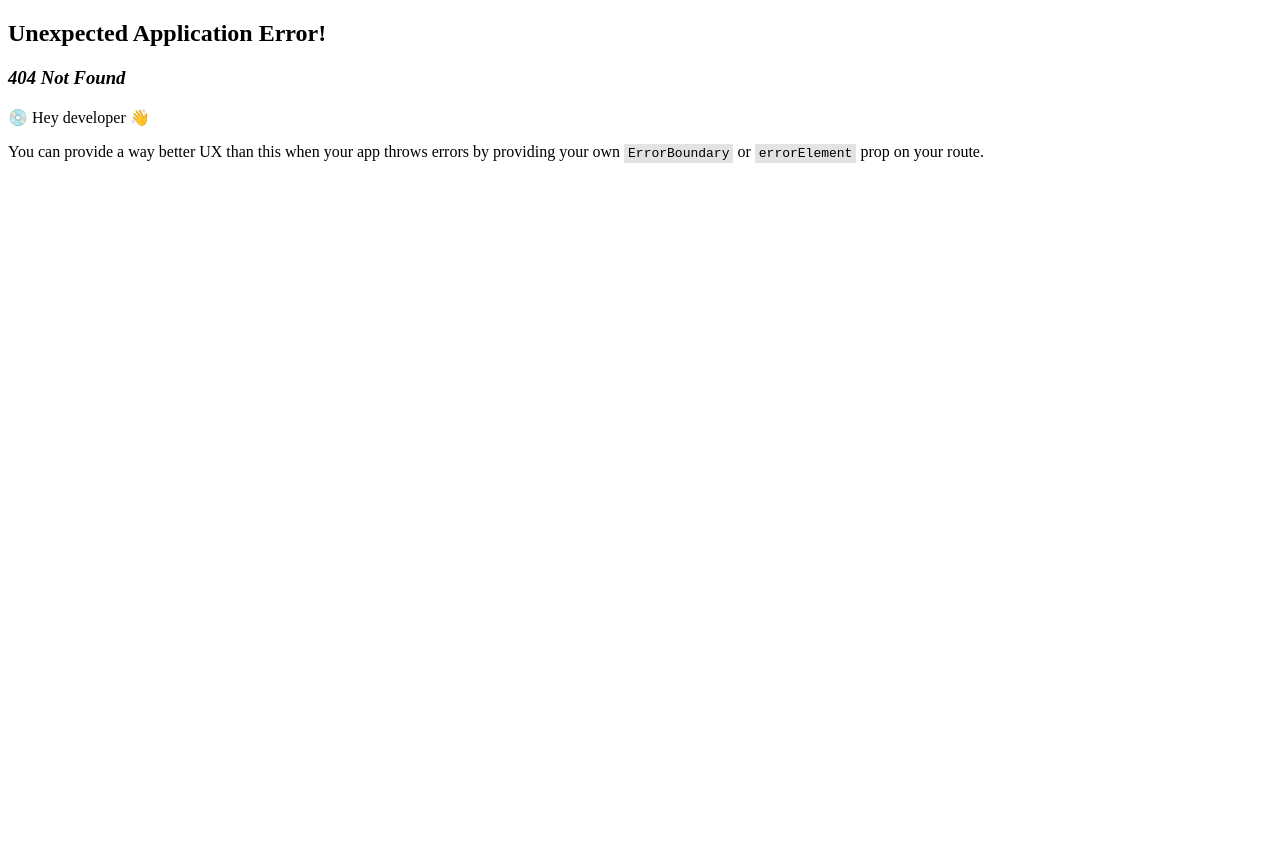
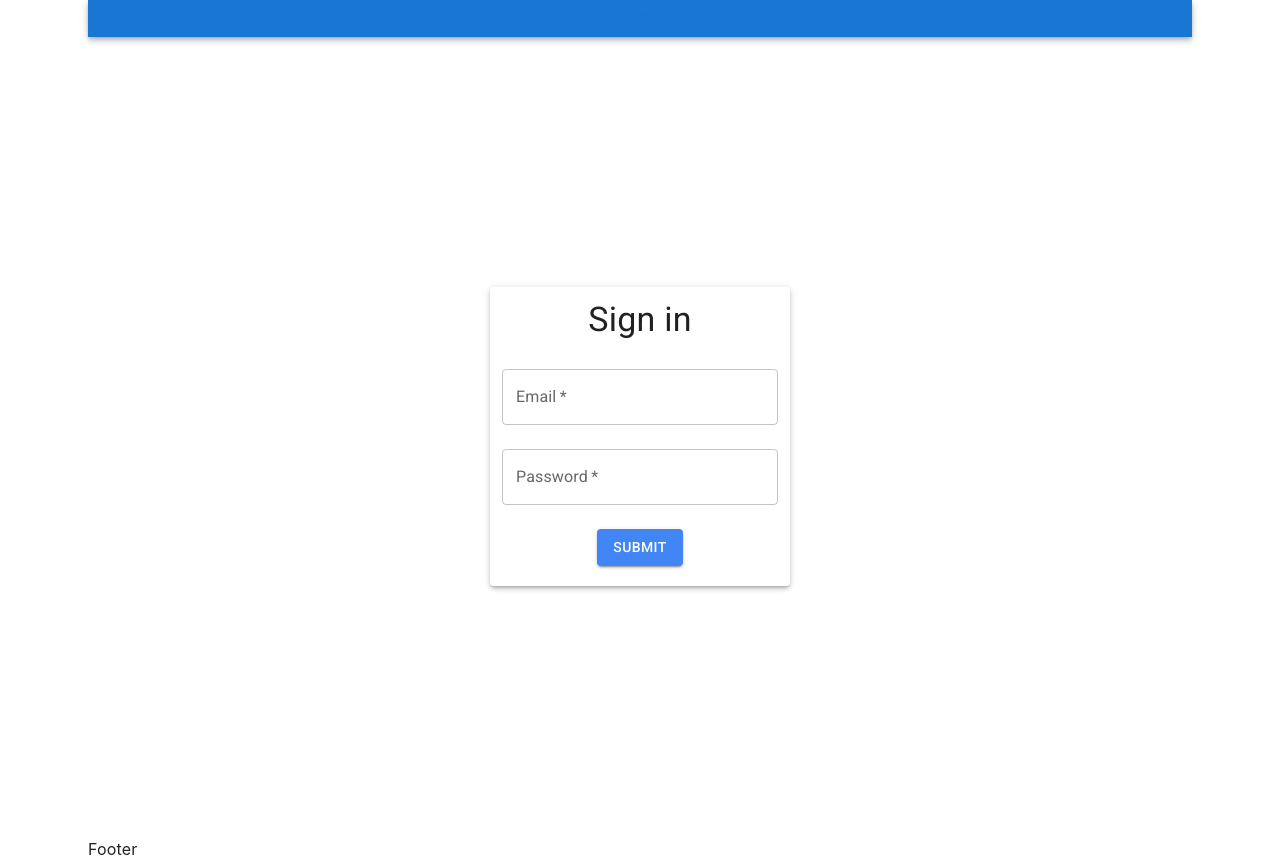
Before and after one commit to felipearmat/clojure-react-app, a React (Create React App) app in the folder frontend/: page /records in a window 1280 px wide. Before the commit this address had no page. Before the commit the page ends 800 px from the top, so only its background shows below. Built offline with nearby package versions, Linux system fonts and the light colour scheme; no server answers.

Commit message:
Adding front-end components and views

```diff
--- a/frontend/src/App.js
+++ b/frontend/src/App.js
@@ -1,60 +1,66 @@
-import { useState } from "react";
+import { useState, useEffect } from "react";
+import { Outlet } from "react-router-dom";
 import GlobalCss from "./components/GlobalCss";
 import LoginForm from "./components/LoginForm";
-import LogoSVG from "./components/logoSVG";
-import { Container, Typography, Button, Box } from "@mui/material";
+import Header from "./components/Header";
+import AppLayout from "./layouts/AppLayout";
+import { css } from "@emotion/react";
+import { Container, CircularProgress } from "@mui/material";
+import axios from "axios";
+
+const classes = {
+  root: css`
+    display: "flex",
+    flexDirection: "column",
+    alignItems: "center",
+    justifyContent: "center",
+    height: "100vh",
+  `,
+};
 
 function App() {
-  const [isLoggedIn, setIsLoggedIn] = useState(false);
+  const [authenticated, setAuthenticated] = useState(false);
+  const [loading, setLoading] = useState(true);
 
-  const handleLogin = () => {
-    setIsLoggedIn(true);
+  const handleLogout = () => {
+    setAuthenticated(false);
   };
 
-  const handleLogout = () => {
-    setIsLoggedIn(false);
+  const loader = function () {
+    return loading ? (
+      <CircularProgress />
+    ) : authenticated ? (
+      <Outlet setAuthenticated={setAuthenticated} />
+    ) : (
+      <LoginForm setAuthenticated={setAuthenticated} />
+    );
   };
 
+  useEffect(() => {
+    axios
+      .get("http://localhost/api/logged")
+      .then((response) => {
+        const data = response.data;
+        if (data.authenticated === true) {
+          setAuthenticated(true);
+        }
+        setLoading(false);
+      })
+      .catch((error) => {
+        console.error("Error checking authentication:", error);
+        setLoading(false);
+      });
+  }, []);
+
   return (
-    <Container component="main" maxWidth="xs">
+    <Container className={classes.root}>
       <GlobalCss />
-      <div>
-        {isLoggedIn ? (
-          <Box
-            display="flex"
-            flexDirection="column"
-            alignItems="center"
-            justifyContent="center"
-            textAlign="center"
-            height="100vh"
-          >
-            <Typography variant="h4">You're logged in!</Typography>
-            <Box mt={2}>
-              <Button
-                variant="contained"
-                color="primary"
-                onClick={handleLogout}
-              >
-                Logout
-              </Button>
-            </Box>
-          </Box>
-        ) : (
-          <Box
-            display="flex"
-            flexDirection="column"
-            alignItems="center"
-            justifyContent="center"
-            textAlign="center"
-            height="100vh"
-          >
-            <Box mb={1}>
-              <LogoSVG />
-            </Box>
-            <LoginForm onLogin={handleLogin} />
-          </Box>
-        )}
-      </div>
+      <AppLayout
+        header={<Header logoutHandler={handleLogout} />}
+        content={loader()}
+        // footer={<Footer />}
+        footer={<div> Footer </div>}
+      />
     </Container>
   );
 }
--- /dev/null
+++ b/frontend/src/components/Header.js
@@ -0,0 +1,59 @@
+import React from "react";
+import { AppBar, Button } from "@mui/material";
+import { css } from "@emotion/react";
+import axios from "axios";
+
+const classes = {
+  app: css`
+    display: "flex",
+    flexDirection: "column",
+    minHeight: "100vh",
+  `,
+  header: css`
+    padding: "16px";
+  `,
+  footer: css`
+    padding: "16px",
+    marginTop: "auto",
+  `,
+  content: css`
+    flexGrow: 1,
+    padding: "16px",
+  `,
+  formPaper: css`
+    padding: "16px",
+    display: "flex",
+    flexDirection: "column",
+    alignItems: "center",
+  `,
+  logoutButton: css`
+    marginLeft: "auto",
+    color: "white",
+    backgroundColor: "#f44336", // Red color
+  `,
+};
+
+function Header({ logoutHandler }) {
+  const logout = async (e) => {
+    e.preventDefault();
+    try {
+      await axios.post("http://localhost/api/logout", {
+        headers: {
+          "Content-Type": "application/json",
+        },
+      });
+      logoutHandler();
+    } catch (err) {
+      console.log(err);
+    }
+  };
+
+  return (
+    <AppBar position="static" className={classes.header}>
+      <Button className={classes.logoutButton} onClick={logout}>
+        Logout
+      </Button>
+    </AppBar>
+  );
+}
+export default Header;
--- a/frontend/src/components/LoginForm.js
+++ b/frontend/src/components/LoginForm.js
@@ -22,7 +22,7 @@ const StyledButton = styled(Button)(() => ({
   margin: "1rem 0 0.5rem 0",
 }));
 
-const LoginForm = ({ onLogin }) => {
+const LoginForm = ({ setAuthenticated }) => {
   const [formData, setFormData] = useState({
     username: "",
     password: "",
@@ -37,85 +37,35 @@ const LoginForm = ({ onLogin }) => {
     });
   };
 
-  const handleSubmit1 = async (e) => {
+  const handleSubmit = async (e) => {
     e.preventDefault();
     setError(null);
 
     try {
-      const response = await axios.post(
-        "http://localhost/api/login",
-        formData,
-        {
+      await axios.post("http://localhost/api/login", formData, {
         headers: {
           "Content-Type": "application/json",
         },
-        }
-      );
-      setFormData({
-        ...formData,
       });
-      console.log("Logged in:", response);
-      // onLogin();
+      setAuthenticated(true);
     } catch (err) {
-      setError("Invalid credentials. Please try again.");
-    }
-  };
-
-  const handleSubmit2 = async (e) => {
-    e.preventDefault();
-    setError(null);
-
-    let data = JSON.stringify(formData);
-
-    try {
-      const response = await axios.post(
-        "http://localhost/api/v1/restricted",
-        data,
-        {
-          headers: {
-            "Content-Type": "application/json",
-          },
-        }
-      );
-      console.log("Restricted data:", response.data);
-    } catch (err) {
+      console.log(err);
       setError("Invalid credentials. Please try again.");
     }
   };
 
   return (
+    <Box
+      display="flex"
+      flexDirection="column"
+      alignItems="center"
+      justifyContent="center"
+      textAlign="center"
+      height="100vh"
+    >
       <StyledPaper elevation={3}>
         <Typography variant="h4">Sign in</Typography>
-      <form onSubmit={handleSubmit1}>
-        <TextField
-          label="Email"
-          name="username"
-          value={formData.username}
-          onChange={handleChange}
-          margin="normal"
-          fullWidth
-          required
-        />
-        <TextField
-          type="password"
-          label="Password"
-          name="password"
-          value={formData.password}
-          onChange={handleChange}
-          margin="normal"
-          fullWidth
-          required
-        />
-        {error && (
-          <Box mt={1}>
-            <Typography color="error">{error}</Typography>
-          </Box>
-        )}
-        <StyledButton type="submit" variant="contained">
-          Submit
-        </StyledButton>
-      </form>
-      <form onSubmit={handleSubmit2}>
+        <form onSubmit={handleSubmit}>
           <TextField
             label="Email"
             name="username"
@@ -145,6 +95,7 @@ const LoginForm = ({ onLogin }) => {
           </StyledButton>
         </form>
       </StyledPaper>
+    </Box>
   );
 };
 
--- /dev/null
+++ b/frontend/src/layouts/AppLayout.js
@@ -0,0 +1,56 @@
+import React from "react";
+import { Container, Grid } from "@mui/material";
+import { css } from "@emotion/react";
+
+const classes = {
+  appHeader: css`
+    padding: "0",
+    paddingLeft: "2rem",
+    paddingRight: "2rem",
+  `,
+  appFooter: css`
+    padding: "0.875rem",
+    paddingLeft: "2rem",
+    paddingRight: "2rem",
+    "&.spaced": {
+      paddingTop: "1.75rem",
+      paddingBottom: "1.75rem",
+    },
+  `,
+  contentContainer: css`
+    padding: "0";
+  `,
+};
+
+const AppLayout = ({ sidebar, header, content, footer }) => {
+  return (
+    <div>
+      {sidebar && <div id="app_sidebar">{sidebar}</div>}
+      {header && (
+        <Container id="app_header" className={classes.appHeader} maxWidth="lg">
+          {header}
+        </Container>
+      )}
+      <Container id="app_content" className={classes.contentContainer}>
+        <Grid container>
+          <Grid item xs={12} sm={2} md={3} />
+          <Grid item xs={12} sm={8} md={6}>
+            {content}
+          </Grid>
+          <Grid item xs={12} sm={2} md={3} />
+        </Grid>
+      </Container>
+      {footer && (
+        <Container
+          id="app_footer"
+          className={`${classes.appFooter} ${"spaced"}`}
+          maxWidth="lg"
+        >
+          {footer}
+        </Container>
+      )}
+    </div>
+  );
+};
+
+export default AppLayout;
--- /dev/null
+++ b/frontend/src/views/Records.js
@@ -0,0 +1,72 @@
+import React, { useState, useEffect } from "react";
+import axios from "axios";
+import Container from "@mui/material/Container";
+import Typography from "@mui/material/Typography";
+import Paper from "@mui/material/Paper";
+import Table from "@mui/material/Table";
+import TableContainer from "@mui/material/TableContainer";
+import TableHead from "@mui/material/TableHead";
+import TableBody from "@mui/material/TableBody";
+import TableRow from "@mui/material/TableRow";
+import TableCell from "@mui/material/TableCell";
+
+const RecordList = () => {
+  const [records, setRecords] = useState([]);
+  const [totalBalance, setTotalBalance] = useState(0);
+
+  useEffect(() => {
+    // Make an HTTP request to get the user's records
+    axios
+      .get("http://localhost/api/records")
+      .then((response) => {
+        const data = response.data;
+        if (Array.isArray(data)) {
+          setRecords(data);
+          calculateTotalBalance(data);
+        }
+      })
+      .catch((error) => {
+        console.error("Error fetching records:", error);
+      });
+  }, []);
+
+  const calculateTotalBalance = (data) => {
+    const total = data.reduce((acc, record) => acc + record.amount, 0);
+    setTotalBalance(total);
+  };
+
+  return (
+    <Container>
+      <Typography variant="h4" gutterBottom>
+        My Records
+      </Typography>
+      <TableContainer component={Paper}>
+        <Table>
+          <TableHead>
+            <TableRow>
+              <TableCell>ID</TableCell>
+              <TableCell>Operation ID</TableCell>
+              <TableCell>Amount</TableCell>
+              <TableCell>User Balance</TableCell>
+            </TableRow>
+          </TableHead>
+          <TableBody>
+            {records.map((record) => (
+              <TableRow key={record.id}>
+                <TableCell>{record.id}</TableCell>
+                <TableCell>{record.operation_id}</TableCell>
+                <TableCell>{record.amount}</TableCell>
+                <TableCell>{record.user_balance}</TableCell>
+              </TableRow>
+            ))}
+          </TableBody>
+        </Table>
+      </TableContainer>
+      <Typography variant="h6" gutterBottom>
+        Total Balance: {totalBalance}
+      </Typography>
+    </Container>
+  );
+};
+
+export default RecordList;
```
Also changed, not shown: frontend/src/routes.js (+28 -0 lines). Lines whose indentation alone changed are shown as unchanged.
